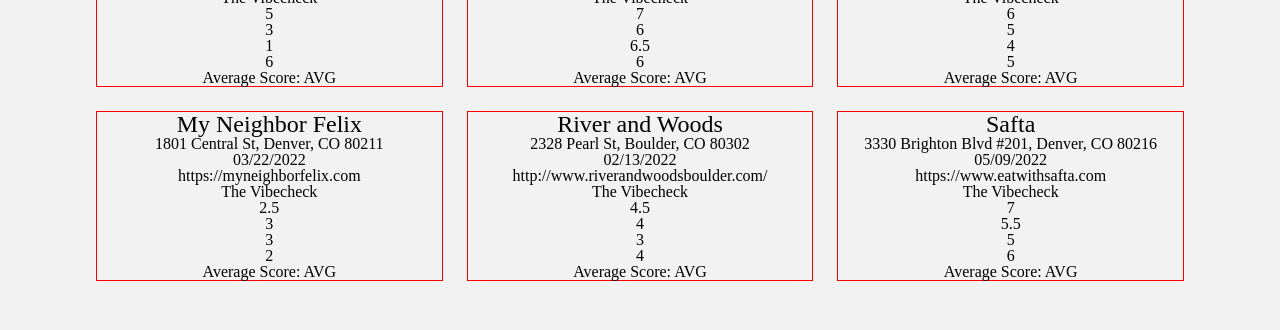
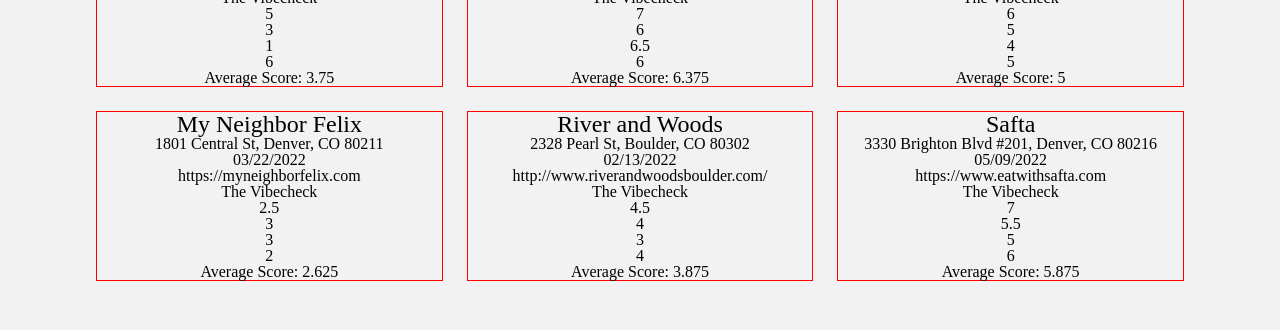
Before and after one commit to colefiscus/vibecheck, a React (Create React App) app: page / in a window 1280 px wide. Shown: the part 260-590 px from the top of the page. Built offline with nearby package versions, Linux system fonts and the light colour scheme; a web font is replaced by a local one.

Commit message:
Add function for average score

```diff
--- a/src/Components/Rating/Rating.js
+++ b/src/Components/Rating/Rating.js
@@ -5,6 +5,11 @@
 
   const info = ratingData.restaurantInfo;
   const userRatings = ratingData.userRatings;
+  const userRatingValues = Object.values(ratingData.userRatings);
+
+  const averageRating = userRatingValues.reduce((acc, rating) => {
+    return acc += rating
+  }, 0) / 4;
 
   return (
     <RatingWrapper>
@@ -17,7 +22,7 @@
       <p>{userRatings.vibeRating}</p>
       <p>{userRatings.serviceRating}</p>
       <p>{userRatings.valueRating}</p>
-      <h3>Average Score: AVG</h3>
+      <h3>Average Score: {averageRating}</h3>
     </RatingWrapper>
   )
 }
```
